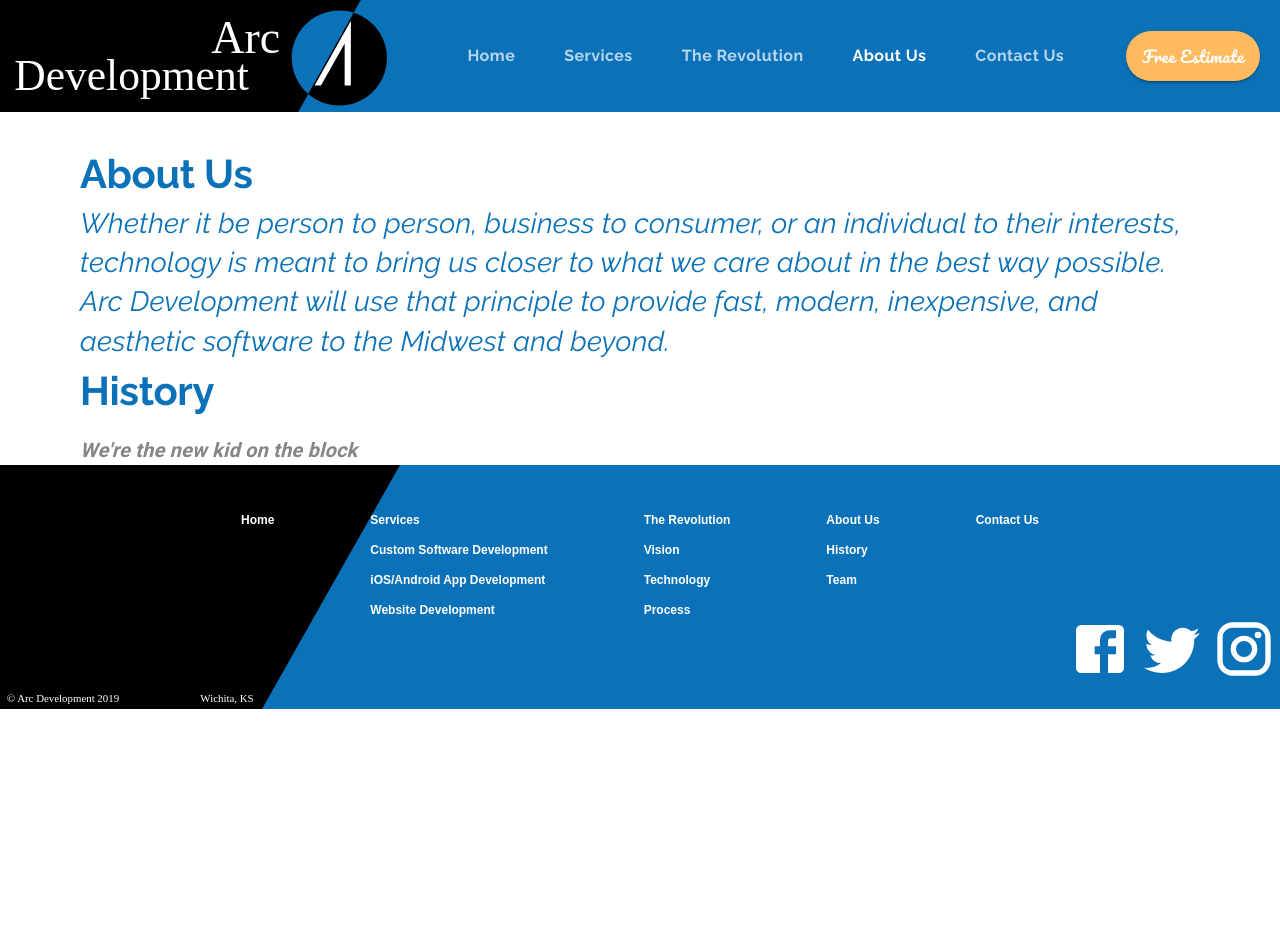
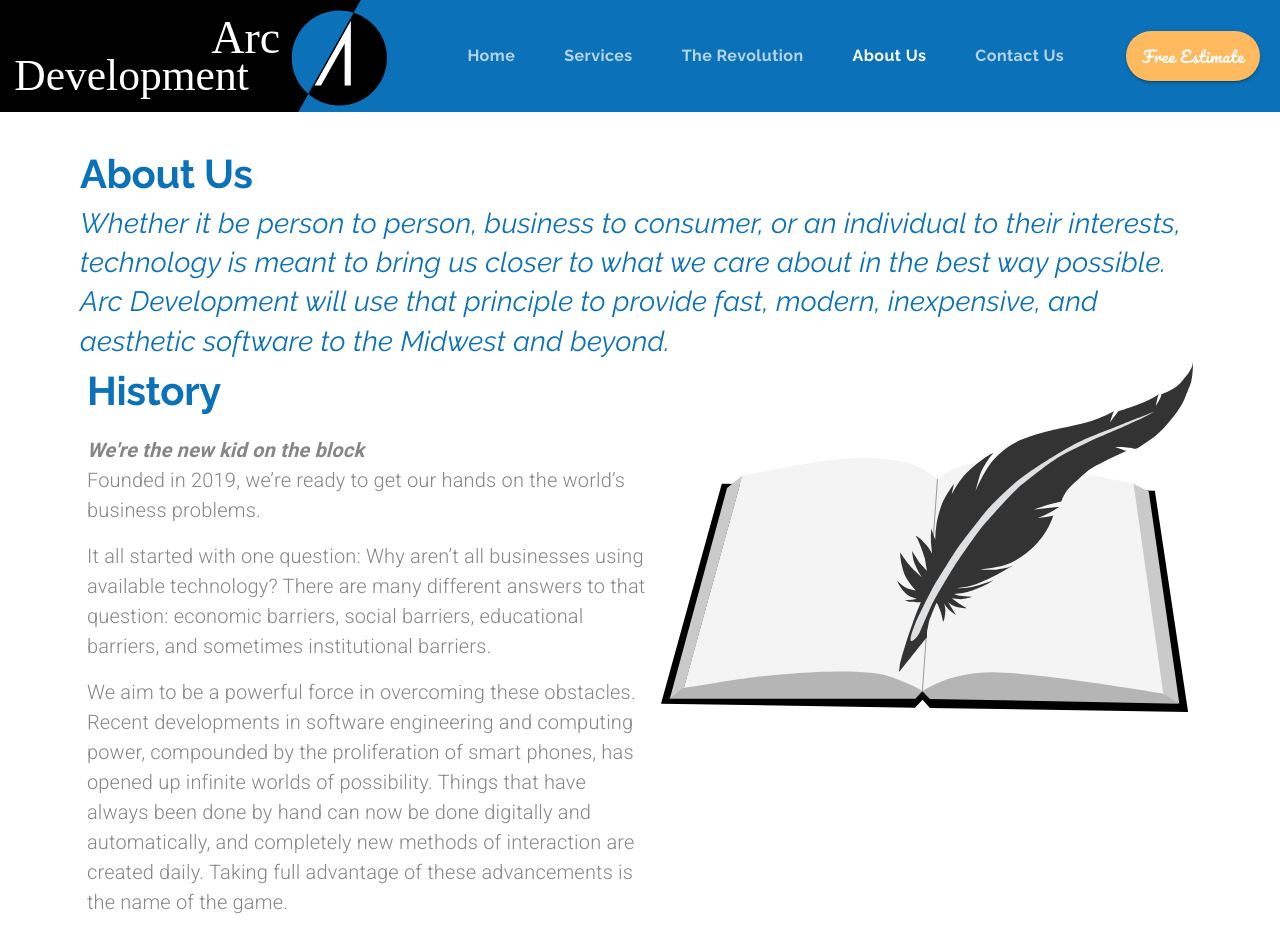
Before and after one commit to SepantaJoshani/Arc-Dev-Clone, a React (Create React App) app: page /about in a window 1280 px wide. Shown: the top 938 px of the page. Before the commit the page ends 800 px from the top, so only its background shows below. Built offline with nearby package versions, Linux system fonts and the light colour scheme.

Commit message:
creating second block

```diff
--- a/src/pages/AboutUs.js
+++ b/src/pages/AboutUs.js
@@ -1,6 +1,7 @@
 import { makeStyles, useTheme } from "@material-ui/styles";
 import React from "react";
 import { Grid, Typography } from "@material-ui/core";
+import history from "../assets/history.svg";
 
 const useStyles = makeStyles((theme) => ({
   missionStatement: {
@@ -45,17 +46,61 @@ const AboutUs = () => {
         </Typography>
       </Grid>
       {/*--------History Block (second)--------*/}
-       <Grid item container className={classes.rowContainer}>
-           <Grid item container direction='column'>
+      <Grid
+        item
+        container
+        justifyContent="space-around"
+        className={classes.rowContainer}
+      >
         <Grid item>
-                   <Typography variant='h2' gutterBottom>
+          <Grid
+            item
+            container
+            direction="column"
+            style={{ maxWidth: "35rem" }}
+            lg
+          >
+            <Grid item>
+              <Typography variant="h2" gutterBottom>
                 History
               </Typography>
             </Grid>
             <Grid item>
-                   <Typography variant='body1' style={{fontWeight:'700',fontStyle:'italic'}}>
+              <Typography
+                variant="body1"
+                style={{ fontWeight: "700", fontStyle: "italic" }}
+              >
                 We're the new kid on the block
               </Typography>
+              <Typography variant="body1" paragraph>
+                Founded in 2019, we’re ready to get our hands on the world’s
+                business problems.
+              </Typography>
+              <Typography variant="body1" paragraph>
+                It all started with one question: Why aren’t all businesses
+                using available technology? There are many different answers to
+                that question: economic barriers, social barriers, educational
+                barriers, and sometimes institutional barriers.
+              </Typography>
+              <Typography variant="body1" paragraph>
+                We aim to be a powerful force in overcoming these obstacles.
+                Recent developments in software engineering and computing power,
+                compounded by the proliferation of smart phones, has opened up
+                infinite worlds of possibility. Things that have always been
+                done by hand can now be done digitally and automatically, and
+                completely new methods of interaction are created daily. Taking
+                full advantage of these advancements is the name of the game.
+              </Typography>
+              <Typography variant="body1" paragraph>
+                All this change can be a lot to keep up with, and that’s where
+                we come in.
+              </Typography>
+            </Grid>
+          </Grid>
+        </Grid>
+        <Grid item>
+          <Grid item container justifyContent="center" lg>
+            <img src={history} style={{ maxHeight: "22rem" }} alt="quill pen" />
           </Grid>
         </Grid>
       </Grid>
```
Also changed, not shown: src/assets/Sepanta.png (added). Lines whose indentation alone changed are shown as unchanged.
